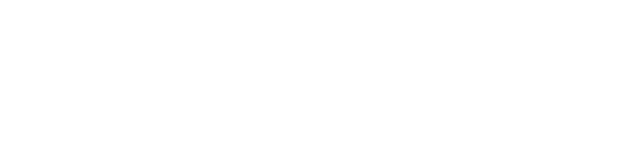
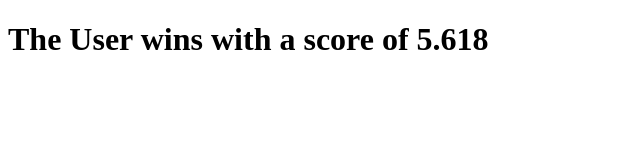
Before and after one commit to planeset94/js-mail-dadi, a plain HTML site: page dadi/index.html in a window 1280 px wide. Shown: the whole page, without its empty margins (0-640 px from the left). Drawn offline with Linux system fonts and the light colour scheme.

Commit message:
Adding max function and coditions

```diff
--- a/dadi/asset/JS/dadi.js
+++ b/dadi/asset/JS/dadi.js
@@ -1,4 +1,4 @@
-// Generare un numero random da 1 a 6, sia per il giocatore sia per il computer. Stabilire il vincitore, in base a chi fa il punteggio più alto.
+// Generare un numero random da 1 a 6, sia per il giocatore sia per il computer.
 
 // DICHIARO LE VARIABILI
 var user_num;
@@ -7,7 +7,20 @@ var computer_num;
 // ASSOCIO UN VALORE CASUALE A CIASCUNA VARIABILE
 
 user_num=Math.random()*6;
-console.log(user_num);
+console.log("user "+user_num);
 
 computer_num=Math.random()*6;
-console.log(computer_num);
+console.log("computer "+computer_num);
+
+// Stabilire il vincitore in base a chi fa il punteggio più alto.
+
+var risultato=Math.max(user_num, computer_num);
+console.log("risultato "+risultato);
+
+if (risultato==computer_num){
+    document.getElementById('winner').innerHTML="The Computer wins with a score of "+risultato.toFixed(3);
+}
+else{
+    document.getElementById('winner').innerHTML="The User wins with a score of "+risultato.toFixed(3);
+
+    }
--- a/dadi/index.html
+++ b/dadi/index.html
@@ -7,7 +7,7 @@
     <title>Dadi</title>
 </head>
 <body>
-
+    <h1 id="winner"></h1>
 </body>
 <script src="../dadi/asset/JS/dadi.js"></script>
 </html>
```
